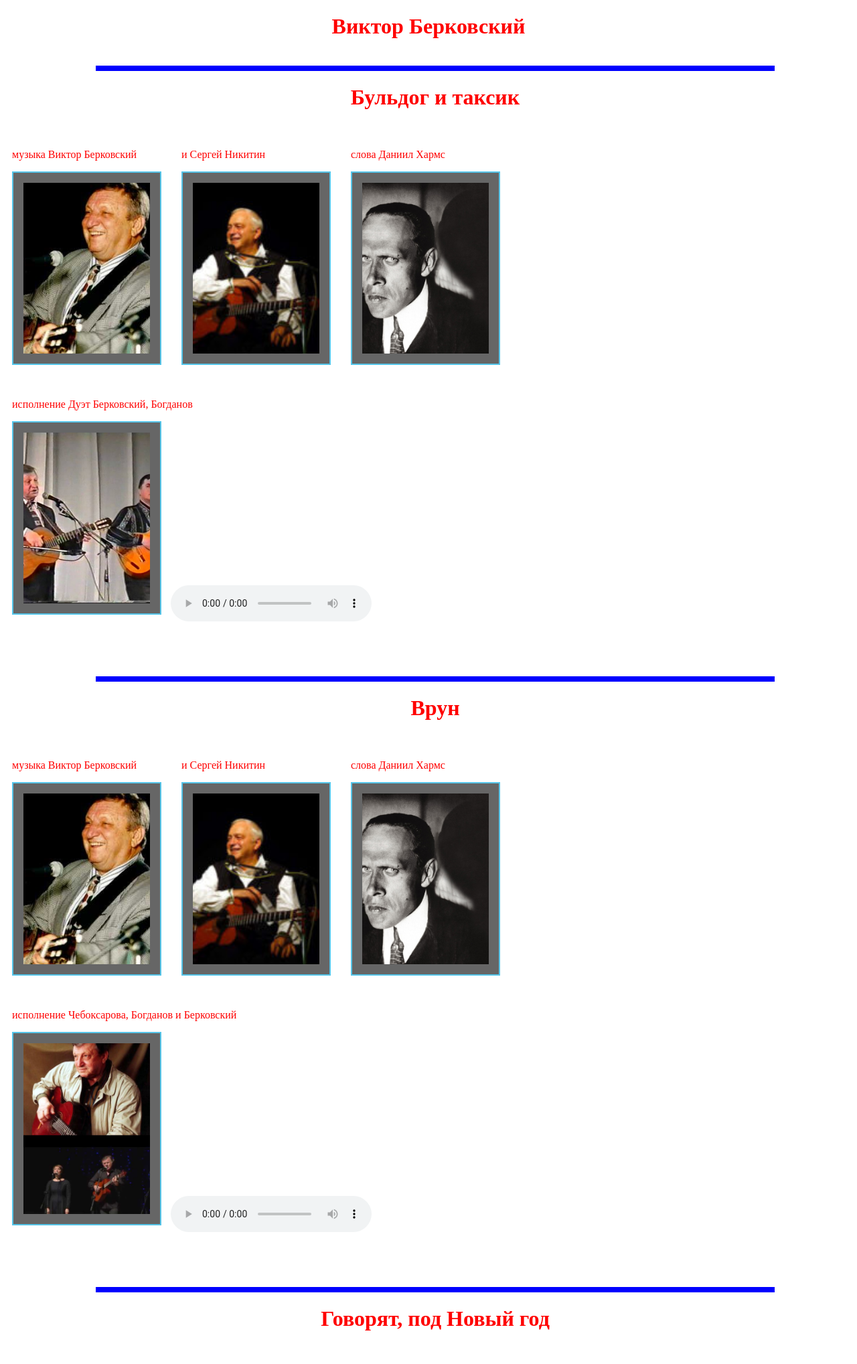
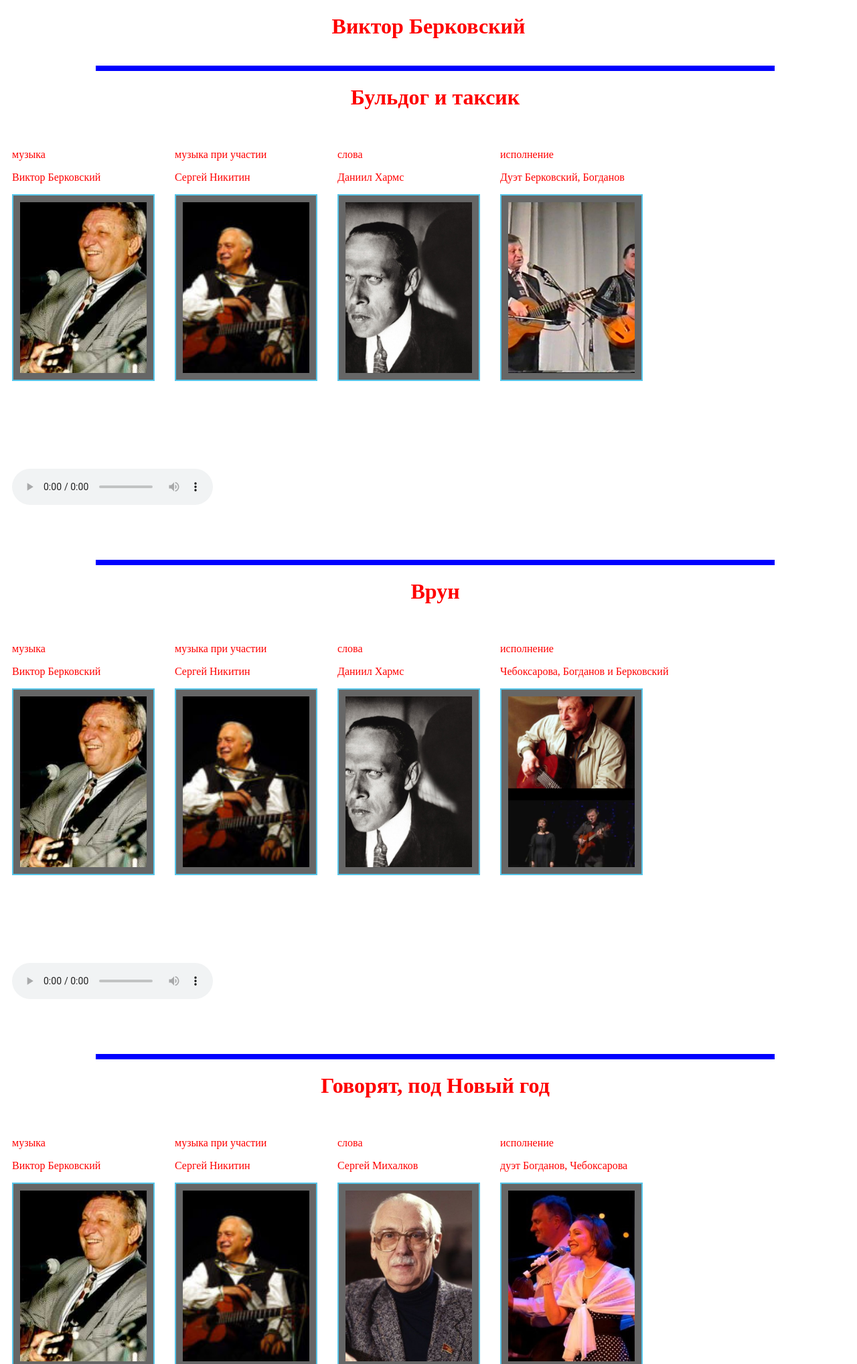
Before and after one commit to mmt-48/bards_of_sco, a Django app: page /index/2/ in a window 1280 px wide; the page is wider, and only the part inside the window is pictured. Shown: the top 2037 px of that part at 67% size. Run offline with Django 3.2, Linux system fonts and the light colour scheme; data comes from the database, SQL or seed files in the repository.

Commit message:
Большая корректировка внешнего вида

```diff
--- a/main/templates/main/base.html
+++ b/main/templates/main/base.html
@@ -11,14 +11,15 @@
 
     <title>БАРДЫ - ДЕТЯМ</title>
 
-
-
       <style>
+      .thumb1  { float:left; margin: 10px }
       .thumbb  { float:left; margin: 10px; width: 100% }
       .thumb  { float:left; margin: 10px }
-       .thumb img  {
+      .thumb img  {
+       width: 189px;
+       height: 255px;
        border: 2px solid #55c5e9; /* Рамка вокруг фотографии */
-    padding: 15px; /* Расстояние от картинки до рамки */
+    padding: 10px; /* Расстояние от картинки до рамки */
     background: #666; /* Цвет фона */
     margin-right: 10px; /* Отступ справа */
     margin-bottom: 10px; /* Отступ снизу */
@@ -88,6 +89,18 @@
 
 </head>
 <body>
+<script type="text/javascript" >
+   (function(m,e,t,r,i,k,a){m[i]=m[i]||function(){(m[i].a=m[i].a||[]).push(arguments)};
+   m[i].l=1*new Date();k=e.createElement(t),a=e.getElementsByTagName(t)[0],k.async=1,k.src=r,a.parentNode.insertBefore(k,a)})
+   (window, document, "script", "https://mc.yandex.ru/metrika/tag.js", "ym");
+
+   ym(83256124, "init", {
+        clickmap:true,
+        trackLinks:true,
+        accurateTrackBounce:true
+   });
+</script>
+<noscript><div><img src="https://mc.yandex.ru/watch/83256124" style="position:absolute; left:-9999px;" alt="" /></div></noscript>
 
 <script>
 var a=document.getElementsByTagName("audio")
@@ -117,7 +130,7 @@ function other_pause(b){
       {% for a in avt %}
         {% if s.avt_id_id == a.pk %}
 
-         {%if s.workfield == 1%}
+         {%if s.workfield == 1 or  e.workfield1 == 1%}
            {%block odnoisp%}
            {%endblock%}
          {%else%}
--- a/main/templates/main/index.html
+++ b/main/templates/main/index.html
@@ -1,5 +1,4 @@
 {% extends 'main/base.html' %}
-
 
 {%block odnoisp%}
 
@@ -7,123 +6,72 @@
 
    {% if e.artist_id_id == ar.pk %}
 
-    {% if c.fam_composer == a.fam_avtor_text  and c.fam_composer == ar.fam_artist  %}
-
     <div class="thumb">
 
-       <p> музыка, слова и исполнение {{c.name_composer}} {{c.fam_composer}}</p>
-       <img src="{{c.photo.url }}" width="189"  height="255">
+    {% if c.fam_composer == a.fam_avtor_text  and c.fam_composer == ar.fam_artist  %}
+      <p> музыка, слова и исполнение </p>
+    {%endif%}
 
-      <audio controls onplay="other_pause({{e.workfield3}})">
-         <source src="{{e.audio_file.url}}" >
-         <a href="{{e.audio_file.url}}">Скачайте музыку</a>
-        </audio>
+    {% if c.fam_composer == a.fam_avtor_text  and c.fam_composer != ar.fam_artist  %}
+      <p> музыка и слова </p>
+    {%endif%}
 
+    {%if c.fam_composer != a.fam_avtor_text  and c.fam_composer == ar.fam_artist%}
+      <p> музыка и исполнение </p>
+    {%endif%}
+
+    {%if c.fam_composer != a.fam_avtor_text  and c.fam_composer != ar.fam_artist%}
+      <p> музыка </p>
+    {%endif%}
+
+     <p> {{c.name_composer}} {{c.fam_composer}}</p>
+     <img src="{{c.photo.url }}">
+
+    </div>
+
+     {% for c2 in comp1 %}
+      {% if s.comp1_id_id == c2.pk %}
+       <div class="thumb">
+        <p> музыка при участии </p>
+        <p> {{c2.name_composer}} {{c2.fam_composer}}</p>
+        <img src="{{c2.photo.url }}">
+       </div>
+      {% endif %}
+     {% endfor %}
+
+     {%if c.fam_composer != a.fam_avtor_text %}
+      <div class="thumb">
+       <p> слова </p>
+       <p>{{a.name_avtor_text}} {{a.fam_avtor_text}}</p>
+       <img src="{{a.photo.url }}" >
       </div>
      {%endif%}
 
-    {% if c.fam_composer == a.fam_avtor_text  and c.fam_composer != ar.fam_artist  %}
-
-     <div class="thumb">
-
-      <p> музыка и слова {{c.name_composer}} {{c.fam_composer}}</p>
-      <img src="{{c.photo.url }}" width="189" height="255">
-     </div>
     {% for t in trans %}
       {% if s.trans_id_id == t.pk %}
        <div class="thumb">
-        <p> перевод {{t.name_translator}} {{t.fam_translator}}</p>
-        <img src="{{t.photo.url}}" width="189"  height="255">
+        <p> перевод </p>
+        <p>{{t.name_translator}} {{t.fam_translator}}</p>
+        <img src="{{t.photo.url}}" >
        </div>
       {% endif %}
      {% endfor %}
+
+    {% if c.fam_composer != ar.fam_artist  %}
      <div class="thumb">
-
-      <p> исполнение {{ar.name_artist}} {{ar.fam_artist}}</p>
-      <img src="{{ar.photo.url}} " width="189"  height="255">
-       <audio controls onplay="other_pause({{e.workfield3}})">
-         <source src="{{e.audio_file.url}}" >
-         <a href="{{e.audio_file.url}}">Скачайте музыку</a>
-        </audio>
-
+      <p> исполнение </p>
+      <p>{{ar.name_artist}} {{ar.fam_artist}}</p>
+      <img src="{{ar.photo.url}}" >
      </div>
     {%endif%}
 
-    {%if c.fam_composer != a.fam_avtor_text  and c.fam_composer == ar.fam_artist%}
      <div class="thumb">
-      <p> музыка  {{c.name_composer}} {{c.fam_composer}}</p>
-      <img src="{{c.photo.url }}" width="189"  height="255">
-     </div>
-     {% for c2 in comp1 %}
-      {% if s.comp1_id_id == c2.pk %}
-       <div class="thumb">
-        <p> музыка при участии  {{c2.name_composer}} {{c2.fam_composer}}</p>
-        <img src="{{c2.photo.url }}" width="189"  height="255">
-       </div>
-      {% endif %}
-     {% endfor %}
-     <div class="thumb">
-      <p> слова  {{a.name_avtor_text}} {{a.fam_avtor_text}}</p>
-      <img src="{{a.photo.url}}" width="189"  height="255" >
-     </div>
-     {% for t in trans %}
-      {% if s.trans_id_id == t.pk %}
-       <div class="thumb">
-        <p> перевод {{t.name_translator}} {{t.fam_translator}} </p>
-        <img src="{{t.photo.url}}" width="189"  height="255">
-       </div>
-      {% endif %}
-     {% endfor %}
-       <div class="thumb">
-
-      <p> исполнение {{c.name_composer}} {{c.fam_composer}}</p>
-      <img src="{{ar.photo.url}}" width="189"  height="255">
+       <pre> <p>  </p> </pre>
        <audio controls onplay="other_pause({{e.workfield3}})">
         <source src="{{e.audio_file.url}}" >
         <a href="{{e.audio_file.url}}">Скачайте музыку</a>
        </audio>
       </div>
-
-    {%endif%}
-
-    {%if c.fam_composer != a.fam_avtor_text  and c.fam_composer != ar.fam_artist%}
-
-     <div class="thumb">
-
-      <p> музыка  {{c.name_composer}} {{c.fam_composer}}</p>
-      <img src="{{c.photo.url }}" width="189"  height="255">
-     </div>
-     {% for c2 in comp1 %}
-      {% if s.comp1_id_id == c2.pk %}
-       <div class="thumb">
-        <p> и   {{c2.name_composer}} {{c2.fam_composer}}</p>
-        <img src="{{c2.photo.url }}" width="189"  height="255">
-       </div>
-      {% endif %}
-     {% endfor %}
-     <div class="thumb">
-      <p> слова {{a.name_avtor_text}} {{a.fam_avtor_text}}</p>
-      <img src="{{a.photo.url }}" width="189"  height="255">
-     </div>
-     {% for t in trans %}
-      {% if s.trans_id_id == t.pk %}
-       <div class="thumb">
-        <p> перевод {{t.name_translator}} {{t.fam_translator}}</p>
-        <img src="{{t.photo.url}}" width="189"  height="255">
-       </div>
-      {% endif %}
-     {% endfor %}
-     <div class="thumb">
-
-      <p> исполнение {{ar.name_artist}} {{ar.fam_artist}}</p>
-      <img src="{{ar.photo.url}}" width="189"  height="255">
-       <audio controls onplay="other_pause({{e.workfield3}})">
-         <source src="{{e.audio_file.url}}" >
-         <a href="{{e.audio_file.url}}">Скачайте музыку</a>
-        </audio>
-     </div>
-    {%endif%}
-
    {%endif%}
   {%endfor%}
 
@@ -131,56 +79,6 @@
 
 
 {% block neodnoisp %}
- {%if e.workfield1 == 1%}
-
-   {% if c.fam_composer == a.fam_avtor_text   %}
-
-    <div class="thumb">
-
-     <p> музыка и слова {{c.name_composer}} {{c.fam_composer}}</p>
-     <img src="{{c.photo.url}}"  width="189"  height="255">
-    </div>
-    {% for t in trans %}
-     {% if s.trans_id_id == t.pk %}
-      <div class="thumb">
-       <p> перевод {{t.name_translator}} {{t.fam_translator}} </p>
-       <img src="{{t.photo.url}}" width="189"  height="255" >
-      </div>
-     {% endif %}
-    {% endfor %}
-   {%endif%}
-
-   {%if c.fam_composer != a.fam_avtor_text  %}
-     <div class="thumb">
-
-     <p> музыка  {{c.name_composer}} {{c.fam_composer}} </p>
-     <img src="{{c.photo.url }}" width="189"  height="255">
-    </div>
-    {% for c2 in comp1 %}
-     {% if s.comp1_id_id == c2.pk %}
-      <div class="thumb">
-       <p> и  {{c2.name_composer}} {{c2.fam_composer}}</p>
-       <img src="{{c2.photo.url }}" width="189"  height="255">
-      </div>
-     {% endif %}
-    {% endfor %}
-    <div class="thumb">
-     <p> слова  {{a.name_avtor_text}} {{a.fam_avtor_text}} </p>
-     <img src="{{a.photo.url}}" width="189"  height="255">
-    </div>
-    {% for t in trans %}
-     {% if s.trans_id_id == t.pk %}
-      <div class="thumb">
-       <P> перевод {{t.name_translator}} {{t.fam_translator}}  </P>
-       <img src="{{t.photo.url}}" width="189"  height="255">
-      </div>
-     {% endif %}
-    {% endfor %}
-   {%endif%}
-
- {%endif%}
-
-
 
   {% for ar in art %}
    {% if e.artist_id_id == ar.pk %}
@@ -188,8 +86,12 @@
 
     <div class="thumb">
 
-     <p> исполнение {{ar.name_artist}} {{ar.fam_artist}} </p>
-     <img src="{{ar.photo.url}}"  width="189"  height="255">
+     <p> исполнение <br/> {{ar.name_artist}} {{ar.fam_artist}}</p>
+
+     <img src="{{ar.photo.url}}" >
+     </div>
+      <div class="thumb">
+       <pre> <p>  </p> </pre>
        <audio controls onplay="other_pause({{e.workfield3}})">
          <source src="{{e.audio_file.url}}" >
          <a href="{{e.audio_file.url}}">Скачайте музыку</a>
@@ -199,5 +101,4 @@
    {% endif %}
   {% endfor %}
 
-
 {%endblock%}
--- a/main/templates/main/index01.html
+++ b/main/templates/main/index01.html
@@ -41,7 +41,7 @@
 <noscript><div><img src="https://mc.yandex.ru/watch/83256124" style="position:absolute; left:-9999px;" alt="" /></div></noscript>
 <!-- /Yandex.Metrika counter -->
 
-
+<a href="mailto:bards@tejblum.pp.ru">Контакты</a>
 
 {% for c in comp %}
 <a  href="{% url 'index' c.pk %}">
--- a/main/views.py
+++ b/main/views.py
@@ -55,7 +55,7 @@ def index(request, comp_id):
 
 def index01(request):
 
-        # indexx()
+    #indexx()
 
     comp = Composer.objects.filter().order_by('fam_composer')
 
@@ -92,11 +92,16 @@ def indexx():
         for e in exe:
             s = Song.objects.get(pk=e.song_id_id)
             c = Composer.objects.get(pk=s.comp_id_id)
+            if cc.pk == c.pk:
+                e.workfield2 = c.pk
+                a = Artist.objects.get(pk=e.artist_id_id)
+                dd = c.fam_composer[:30]+str(s.name_song)[:40]
+                e.workfield = dd + '9'
+                if c.fam_composer.strip() == a.fam_artist.strip() and c.name_composer.strip() == a.name_artist.strip():
+                    e.workfield = dd+'0'
 
-            e.workfield2 = c.pk
-            e.workfield = c.fam_composer.strip() + str(s.name_song)
-            e.save()
-            s.workfield = s.workfield + 1
-            s.save()
+                e.save()
+                s.workfield = s.workfield + 1
+                s.save()
 
-    return 0
+    return
```
Lines whose indentation alone changed are shown as unchanged.
